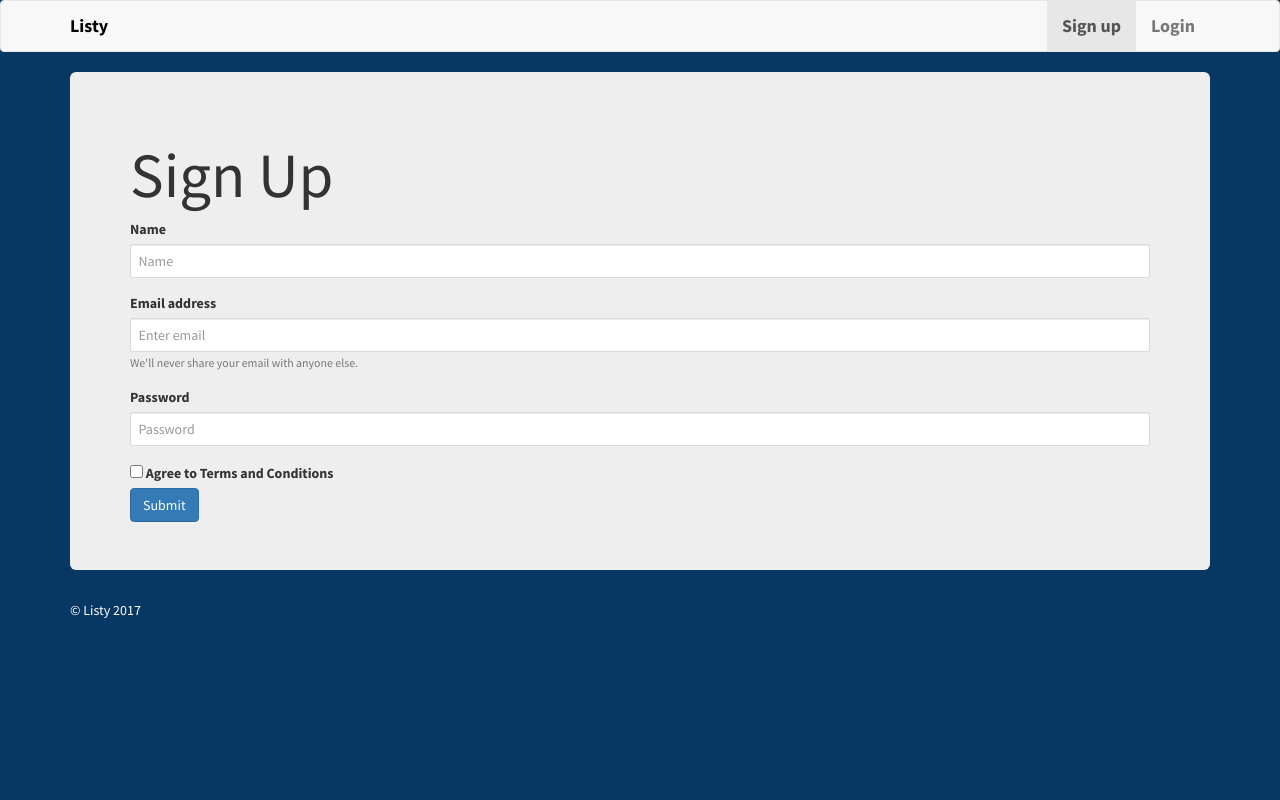
After one commit to mandelakibiriti/Shopping-List, a Flask app: page /sign_up in a window 1280 px wide. The commit adds this page. Run offline with Flask 2, Linux system fonts and the light colour scheme; some libraries are stand-ins or nearby versions.

Commit message:
flask UI intergration

```diff
--- a/listy.py
+++ b/listy.py
@@ -1,6 +1,18 @@
-from flask import Flask
+from flask import Flask, render_template
 app = Flask(__name__)
 
 @app.route('/')
-def hello_world():
-    return 'Hello, World!'
+
+
+def index():
+    return render_template('index.html')
+
+
+@app.route('/sign_up')
+def sign_up():
+    return render_template("sign_up.html")
+
+
+@app.route('/login')
+def login():
+    return render_template("login.html")
--- /dev/null
+++ b/templates/sign_up.html
@@ -0,0 +1,81 @@
+<!DOCTYPE html>
+<html lang="en">
+<head>
+    <meta charset="UTF-8">
+    <meta name="viewport" content="width=device-width, initial-scale=1.0">
+    <meta http-equiv="X-UA-Compatible" content="ie=edge">
+
+    <link rel="stylesheet" href="https://maxcdn.bootstrapcdn.com/bootstrap/3.3.7/css/bootstrap.min.css">
+    <link rel="stylesheet"  href="/static/css/style.css">
+    <link href="https://fonts.googleapis.com/css?family=Source+Sans+Pro:400,700" rel="stylesheet">
+
+    <script src="https://code.jquery.com/jquery-3.2.1.js"></script>
+    <script src="https://maxcdn.bootstrapcdn.com/bootstrap/3.3.7/js/bootstrap.min.js"></script>
+
+    <title>Sign Up</title>
+</head>
+
+
+<body>
+    <nav class="navbar navbar-default">
+        <div class="container">
+            <div class="navbar-header">
+                <button type="button" class="navbar-toggle collapsed" data-toggle="collapse" data-target="#burger" aria-expanded="false">
+                    <span class="sr-only">Toggle navigation</span>
+                    <span class="icon-bar"></span>
+                    <span class="icon-bar"></span>
+                    <span class="icon-bar"></span>
+                </button>
+
+                <a class="navbar-brand"> Listy</a>
+            </div>
+
+            <div class="collapse navbar-collapse" id="burger">
+                <ul class="nav navbar-nav navbar-right">
+                    <li class="active"><a href="sign_up">Sign up</a></li>
+                    <li><a href="login">Login</a></li>
+                </ul>
+            </div>
+        </div>
+        </nav>
+
+    <div class = "container">
+        <div class="jumbotron">
+            <h1>Sign Up</h1>
+
+            <form>
+                <div class="form-group">
+                        <label for="name">Name</label>
+                        <input type="name" class="form-control" id="name" placeholder="Name">
+                </div>
+
+                <div class="form-group">
+                    <label for="InputEmail">Email address</label>
+                    <input type="email" class="form-control" id="InputEmail" aria-describedby="emailHelp" placeholder="Enter email">
+                    <small id="emailHelp" class="form-text text-muted">We'll never share your email with anyone else.</small>
+                </div>
+
+                <div class="form-group">
+                    <label for="InputPassword">Password</label>
+                    <input type="password" class="form-control" id="InputPassword" placeholder="Password">
+                </div>
+
+                <div class="form-check">
+                    <label class="form-check-label">
+                    <input type="checkbox" class="form-check-input">
+                    Agree to Terms and Conditions
+                    </label>
+                </div>
+
+                <button type="submit" class="btn btn-primary">Submit</button>
+            </form>
+
+        </div>
+
+        <footer class="footer">
+            <p>&copy; Listy 2017</p>
+        </footer>
+    </div>
+
+</body>
+</html>
--- a/user.html
+++ b/templates/user.html
@@ -7,7 +7,7 @@
 
     <link rel="stylesheet" href="https://maxcdn.bootstrapcdn.com/bootstrap/3.3.7/css/bootstrap.min.css">
     <link rel="stylesheet" href="https://maxcdn.bootstrapcdn.com/font-awesome/4.7.0/css/font-awesome.min.css" >
-    <link rel="stylesheet" type="text/css" href="styles/style.css">
+    <link rel="stylesheet" type="text/css" href="/static/css/style.css">
     <link href="https://fonts.googleapis.com/css?family=Source+Sans+Pro:400,700" rel="stylesheet">
 
     <script src="https://code.jquery.com/jquery-3.2.1.js"></script>
```
Also changed, not shown: requirements.txt (+8 -0 lines), templates/index.html (renamed from index.html, +10 -8 lines), templates/login.html (added, +69 -0 lines), static/css/style.css (renamed from styles/style.css), static/img/Apple store.png (renamed from images/Apple store.png), static/img/Listy App.png (renamed from images/Listy App.png), static/img/google play.png (renamed from images/google play.png).
